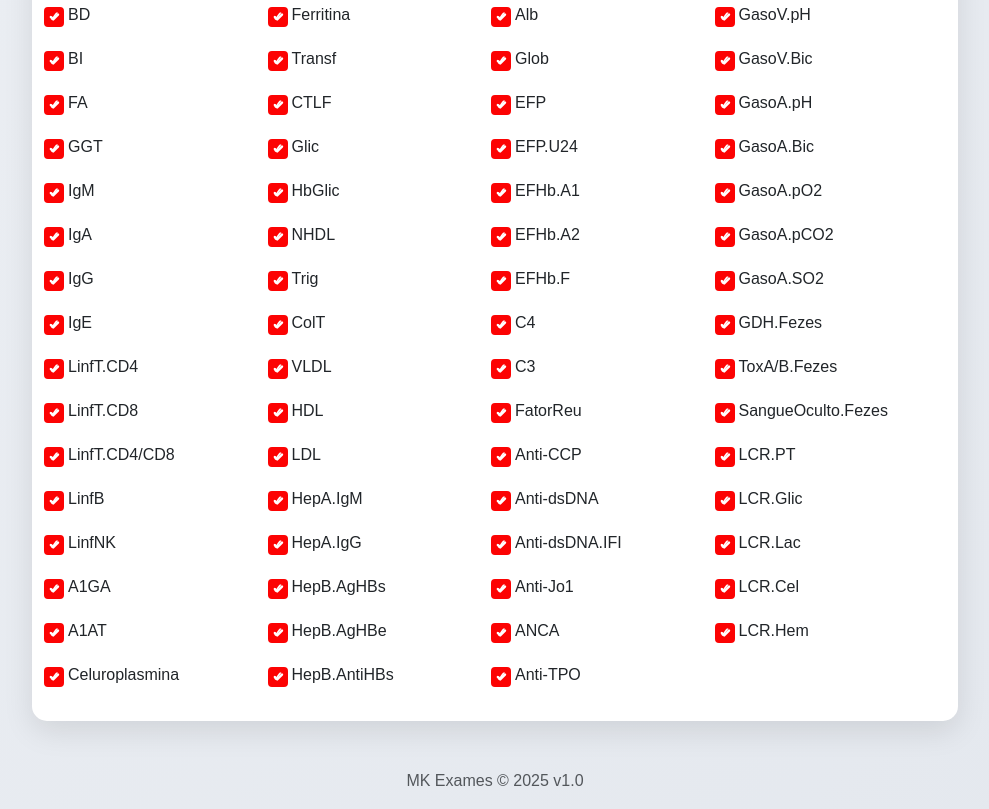
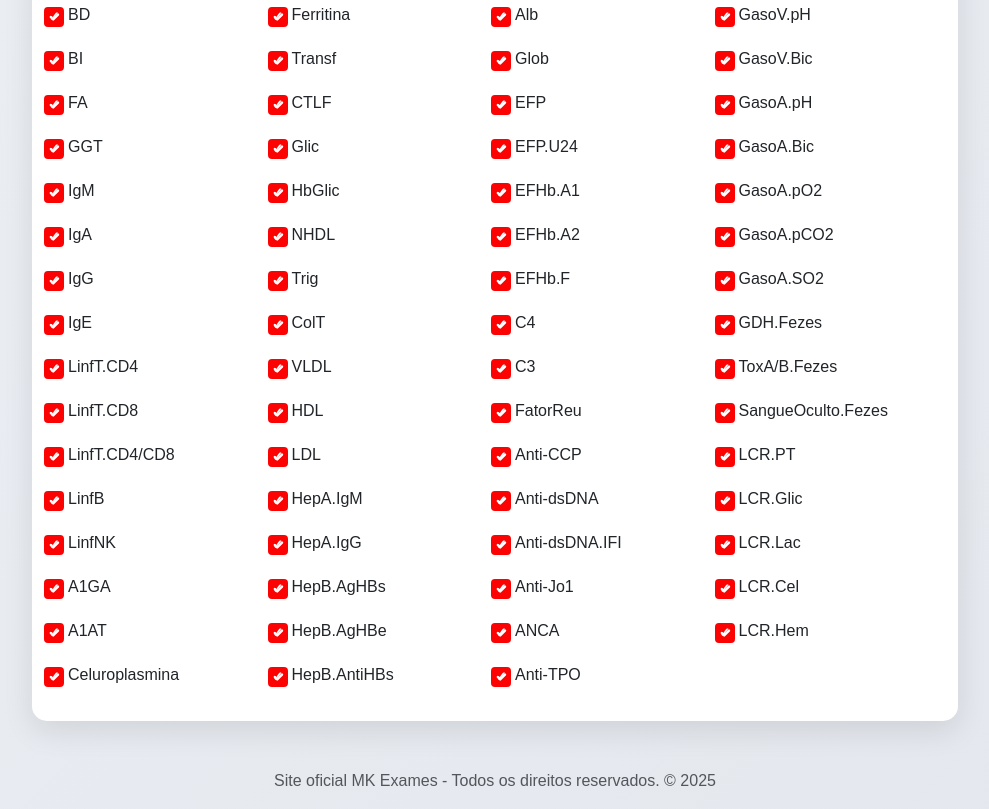
Before and after one commit to Daniela-Palmieres/III2025iIIiIIiIlllIllIlIIlll4565264, a plain HTML site: page index.html in a window 1280 px wide. Shown: the part 3460-4269 px from the top of the page, without its empty margins (145-1134 px from the left). Drawn offline with nearby package versions, Linux system fonts and the light colour scheme.

Commit message:
index.html

```diff
--- a/index.html
+++ b/index.html
@@ -689,7 +689,7 @@
     </div>
 
     <footer class="text-center mt-5 mb-3 text-muted">
-        <p>MK Exames &copy; 2025 v1.0</p>
+        <p>Site oficial MK Exames - Todos os direitos reservados. &copy; 2025</p>
     </footer>
 
     <script src="https://cdn.jsdelivr.net/npm/bootstrap@5.3.3/dist/js/bootstrap.bundle.min.js" integrity="sha384-YvpcrYf0tY3lHB60NNkmXc5s9fDVZLESaAA55NDzOxhy9GkcIdslK1eN7N6jIeHz" crossorigin="anonymous"></script>
```
